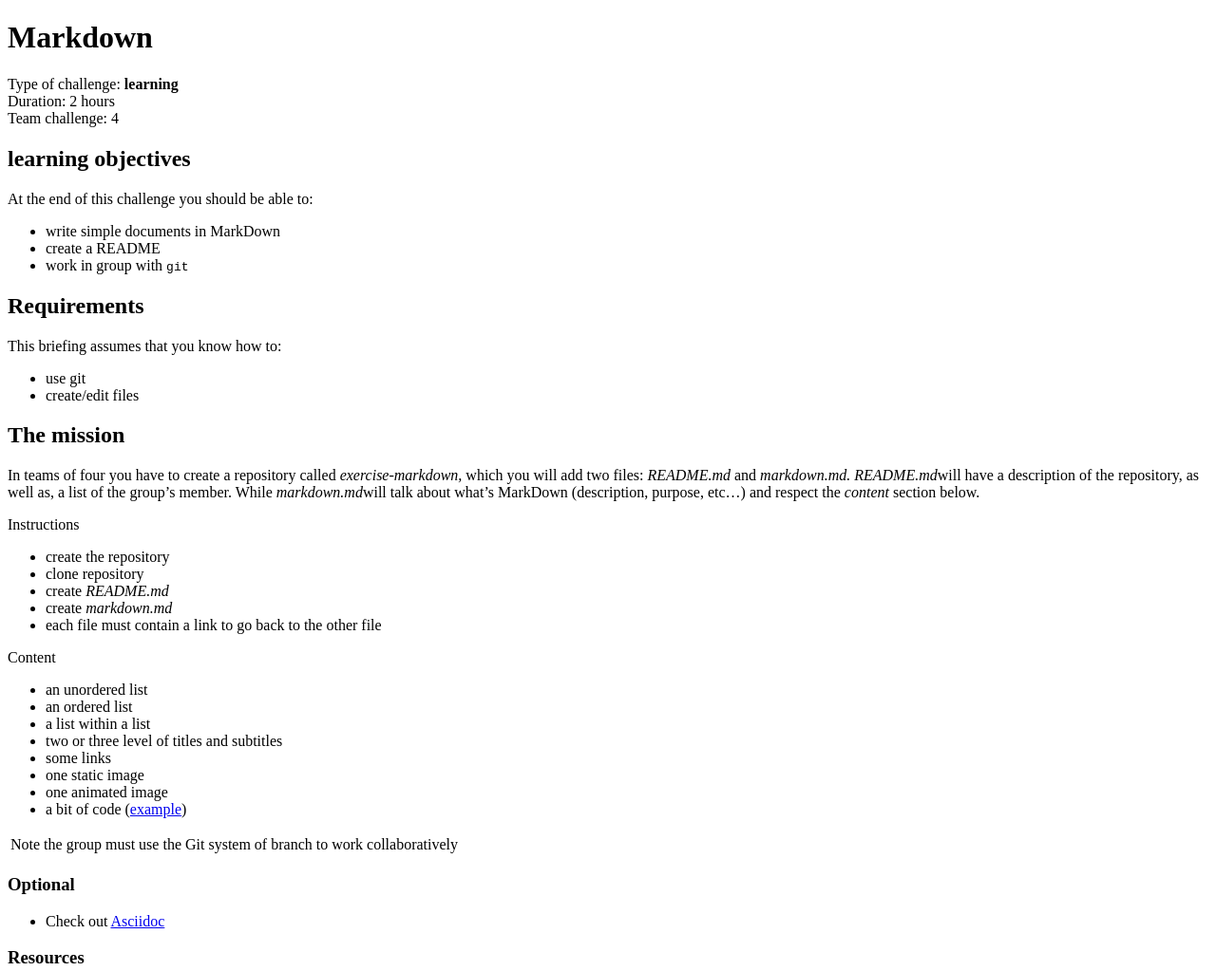
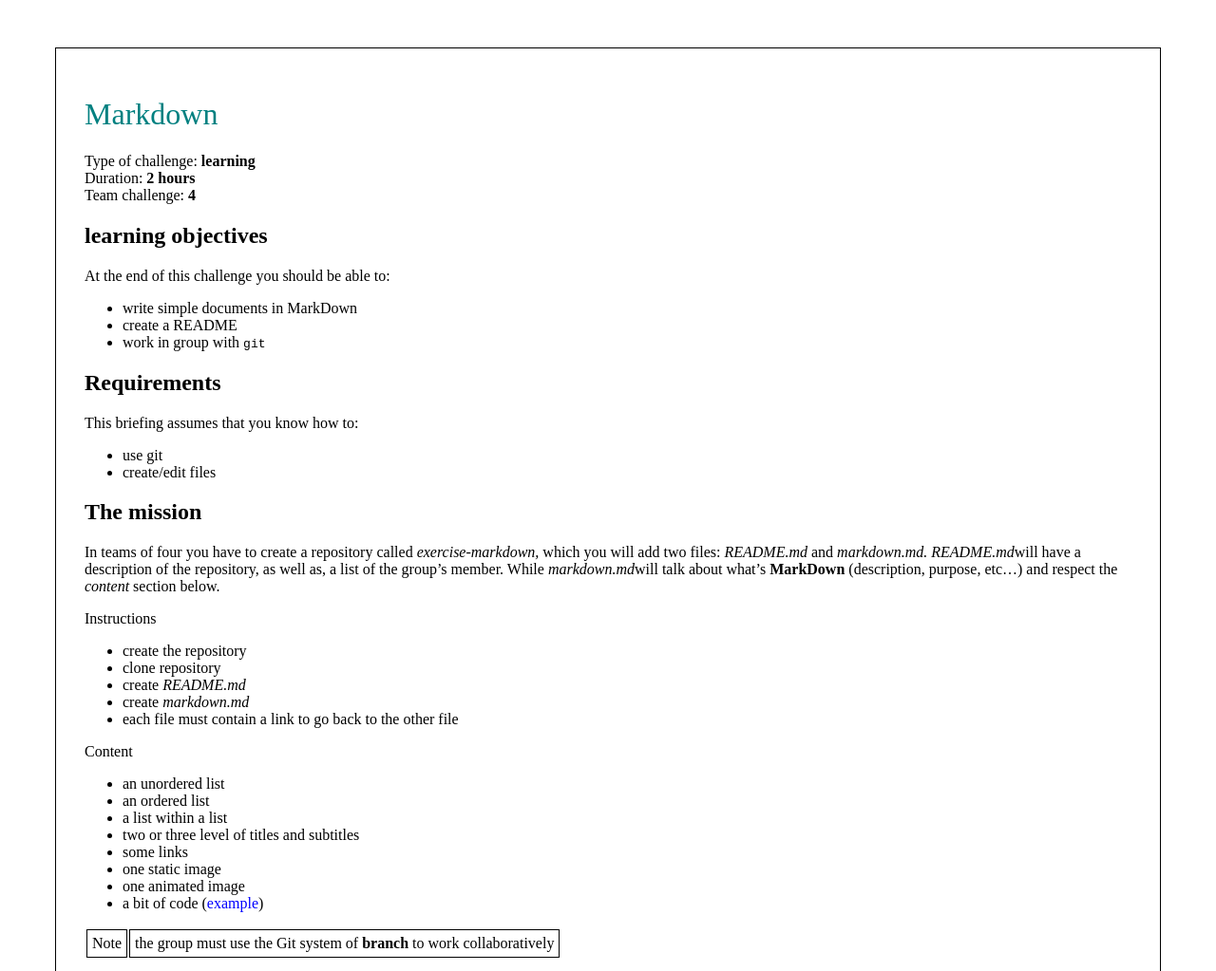
Before and after one commit to Melissa-Fruit/markdown-warmup-html, a plain HTML site: page index.html in a window 1280 px wide. Shown: the top 1023 px of the page at 95% size. Drawn offline with Linux system fonts and the light colour scheme.

Commit message:
Ajout CSS

```diff
--- a/index.html
+++ b/index.html
@@ -6,7 +6,12 @@
     <link rel="stylesheet" href="style.css">
   </head>
   <body>
-    <h1>Markdown</h1>
+    <div class="border">
+
+    <div class="fade-in">
+     <h1>Markdown</h1>
+    </div>
+
 
      <p>Type of challenge: <strong>learning</strong><br>
      Duration: <span class="strong">2 hours</span><br>
@@ -77,6 +82,6 @@
     <p>A good repository is always composed of a good README, which is usually written in <span class="strong">MarkKown</span>  or <span class="strong"></span> Asciidoc. So, go ahead and be good.</p>
 
 <img src="https://camo.githubusercontent.com/6fae3eea658a41cd00733895a077647e05effe96/68747470733a2f2f6d656469612e67697068792e636f6d2f6d656469612f514d6f584a6a4750736d4a365064633539362f67697068792e676966" alt="giphy" data-canonical-src="https://media.giphy.com/media/QMoXJjGPsmJ6Pdc596/giphy.gif" style="max-width:100%;">
-
+</div>
   </body>
 </html>
--- a/style.css
+++ b/style.css
@@ -1,3 +1,23 @@
-body{
-  background-color: ;
+.border{
+ border-width: 1px;
+ border-style: solid;
+ border-color: black;
+ margin: 50px;
+ padding: 30px;
 }
+.strong{
+  font-weight: bold;
+}
+a{
+  text-decoration: none;
+  color: blue;
+}
+h1{
+  font-weight: 500;
+  color: teal;
+}
+ble, tr, td {
+    padding : 5px;
+    border: 1px solid black;
+    border-collapse: collapse;
+    text-align: center;
```
Also changed, not shown: 1 other file.
